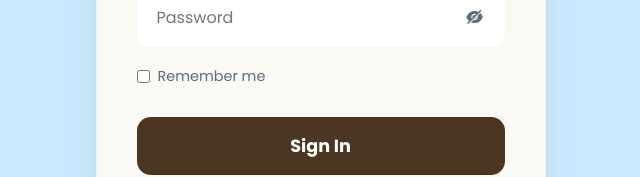
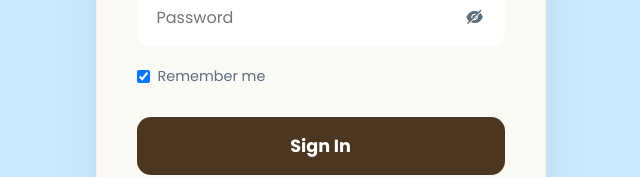
Before and after one commit to Asfand-raja/frontend-todoApp, a React (Create React App) app: page / in a window 1280 px wide. Shown: the part 299-476 px from the top of the page, without its empty margins (312-952 px from the left). Built offline with nearby package versions, Linux system fonts and the light colour scheme.

Commit message:
UI: set Remember me to true by default

```diff
--- a/src/pages/LoginPage.jsx
+++ b/src/pages/LoginPage.jsx
@@ -9,7 +9,7 @@ import { loginUser, registerUser, verifyEmail, resendVerificationCode } from '..
 const LoginPage = ({ isSignup = false }) => {
   const navigate = useNavigate();
   const [showPassword, setShowPassword] = useState(false);
-  const [rememberMe, setRememberMe] = useState(false);
+  const [rememberMe, setRememberMe] = useState(true);
 
   // Form state
   const [firstName, setFirstName] = useState("");
```
